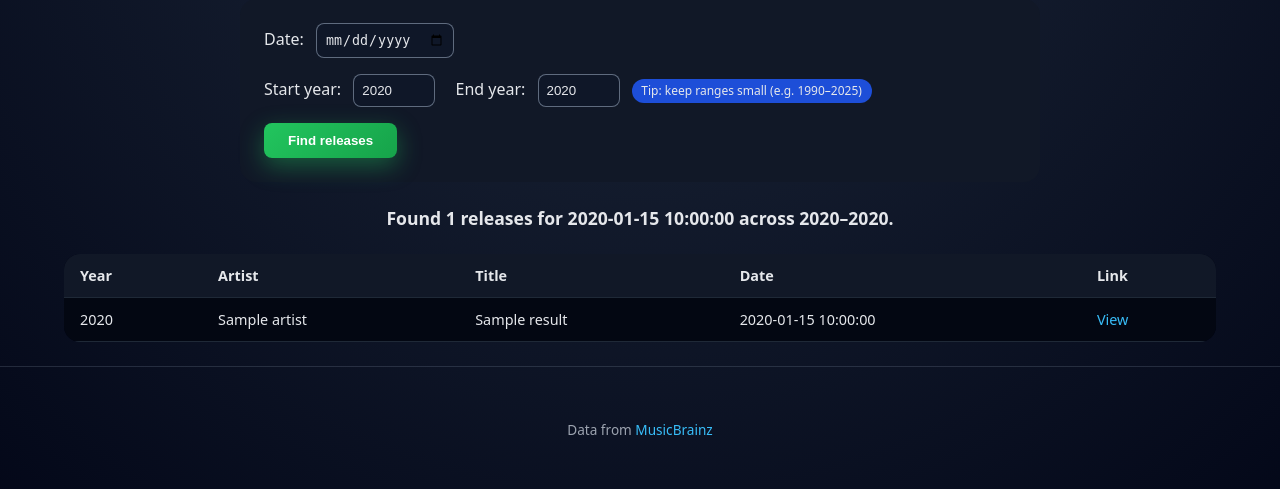
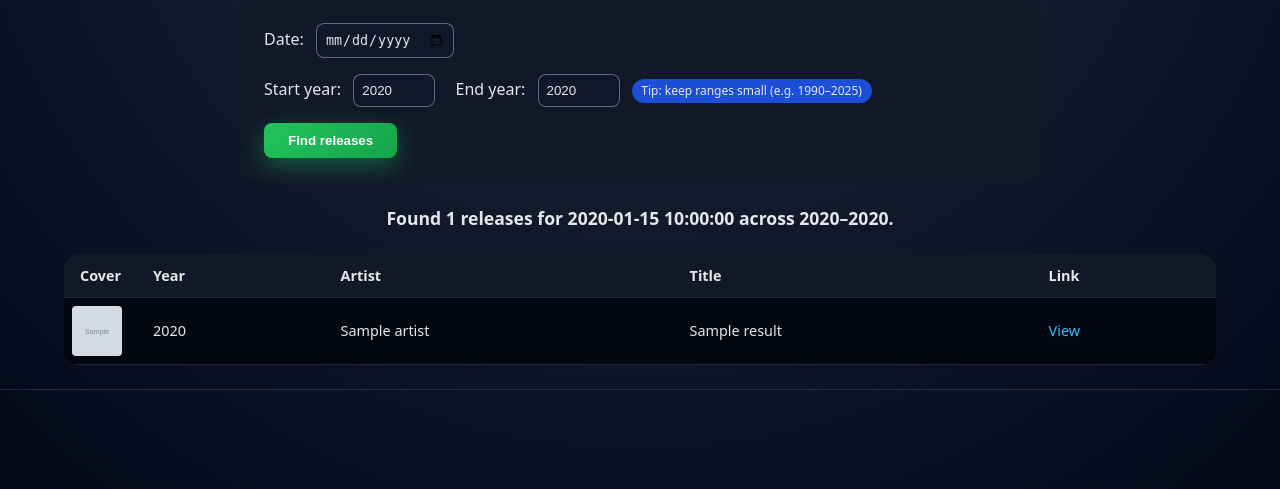
Before and after one commit to ericsjaffe/music-news-site, a Flask app: template templates/releases.html in a window 1280 px wide. Shown: the part 231-720 px from the top of the page. Run offline with Flask 3, Linux system fonts and the light colour scheme; the template is opened without the code that fills it: most values are stand-ins (such as "Sample title", 1, 10 or a date in 2020); grey boxes marked "Sample" are stand-in pictures.

Commit message:
Add album covers to releases, remove duplicate images from articles, remove attribution footers

```diff
--- a/app.py
+++ b/app.py
@@ -277,6 +277,7 @@ def releases():
                         "artist": r["artist"],
                         "date": r["date"],
                         "url": r["url"],
+                        "cover_art": r.get("cover_art"),
                     })
                 )
             # Skip the API calls, we have cached data
@@ -317,6 +318,11 @@ def releases():
                 mbid = r.get("id")
                 url = f"https://musicbrainz.org/release/{mbid}" if mbid else None
 
+                # Try to get cover art from Cover Art Archive
+                cover_art = None
+                if mbid:
+                    cover_art = f"https://coverartarchive.org/release/{mbid}/front-250"
+
                 # use a tiny object so template can do r.year, r.title, etc.
                 results.append(
                     type("Release", (object,), {
@@ -325,6 +331,7 @@ def releases():
                         "artist": artist,
                         "date": date,
                         "url": url,
+                        "cover_art": cover_art,
                     })
                 )
 
@@ -342,7 +349,8 @@ def releases():
                     "title": r.title,
                     "artist": r.artist,
                     "date": r.date,
-                    "url": r.url
+                    "url": r.url,
+                    "cover_art": r.cover_art
                 }
                 for r in results
             ]
@@ -445,6 +453,10 @@ def article():
             for element in article_body.find_all(['script', 'style', 'iframe', 'nav', 'aside', 'footer']):
                 element.decompose()
 
+            # Remove images from content since we display the featured image separately
+            for img in article_body.find_all('img'):
+                img.decompose()
+
             # Get clean HTML
             content = str(article_body)
         else:
--- a/static/styles.css
+++ b/static/styles.css
@@ -348,6 +348,31 @@ body {
   text-decoration: underline;
 }
 
+.cover-cell {
+  width: 60px;
+  padding: 0.5rem !important;
+}
+
+.album-cover {
+  width: 50px;
+  height: 50px;
+  object-fit: cover;
+  border-radius: 0.25rem;
+  display: block;
+}
+
+.no-cover {
+  width: 50px;
+  height: 50px;
+  display: flex;
+  align-items: center;
+  justify-content: center;
+  background: #1f2937;
+  border-radius: 0.25rem;
+  color: #6b7280;
+  font-size: 1.2rem;
+}
+
 /* Responsive tweaks */
 @media (max-width: 640px) {
   .site-header h1 {
--- a/templates/releases.html
+++ b/templates/releases.html
@@ -53,20 +53,26 @@
           <table class="releases-table">
             <thead>
               <tr>
+                <th>Cover</th>
                 <th>Year</th>
                 <th>Artist</th>
                 <th>Title</th>
-                <th>Date</th>
                 <th>Link</th>
               </tr>
             </thead>
             <tbody>
               {% for r in results %}
                 <tr>
+                  <td class="cover-cell">
+                    {% if r.cover_art %}
+                      <img src="{{ r.cover_art }}" alt="{{ r.title }}" class="album-cover" onerror="this.style.display='none'">
+                    {% else %}
+                      <div class="no-cover">♪</div>
+                    {% endif %}
+                  </td>
                   <td>{{ r.year }}</td>
                   <td>{{ r.artist or 'Unknown artist' }}</td>
                   <td>{{ r.title }}</td>
-                  <td>{{ r.date or 'N/A' }}</td>
                   <td>
                     {% if r.url %}
                       <a href="{{ r.url }}" target="_blank" rel="noopener noreferrer">View</a>
@@ -85,7 +91,7 @@
 
   <footer class="site-footer">
     <div class="container">
-      <p>Data from <a href="https://musicbrainz.org" target="_blank">MusicBrainz</a></p>
+      <p>&nbsp;</p>
     </div>
   </footer>
 </body>
```
Also changed, not shown: templates/article.html (+1 -15 lines).
